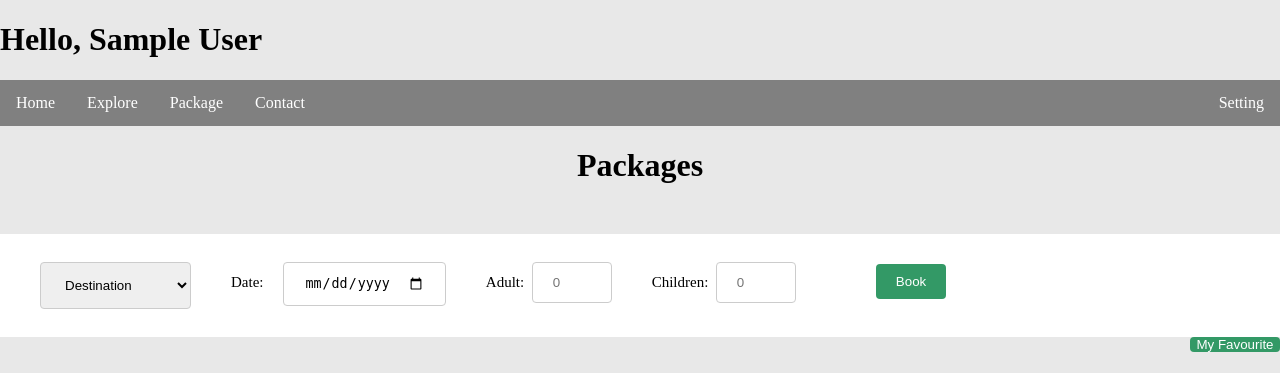
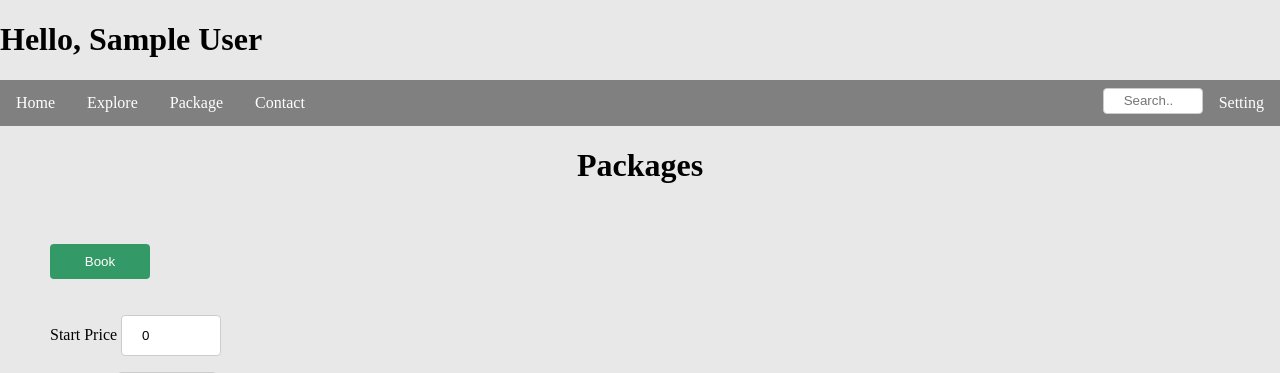
Before and after one commit to uaqillah/Codebuster, a PHP site: page /package.php in a window 1280 px wide. Shown: the top 373 px of the page. Run offline with PHP 8.4, Linux system fonts and the light colour scheme; the visitor is signed in with stand-in values (Sample User, id 1).

Commit message:
Update package.php

```diff
--- a/package.php
+++ b/package.php
@@ -1,7 +1,8 @@
 <?php
 session_start();
+include "db_conn.php";
 
-if (isset($_SESSION['id']) && isset($_SESSION['user_name'])) {
+if (isset($_SESSION['id']) && isset($_SESSION['email'])) {
 
  ?>
 
@@ -10,7 +11,6 @@ if (isset($_SESSION['id']) && isset($_SESSION['user_name'])) {
     <head>
     <meta charset="utf-8">
 <meta name="viewport" content="width=device-width, initial-scale=1">
-	<title>HOME</title>
 
 
      <style>
@@ -179,6 +179,7 @@ color: grey;
   <li><a href="explore.php">Explore</a></li>
   <li><a href="package.php">Package</a></li>
   <li><a href="contact.php">Contact</a></li>
+
   <li style="float:right" class="dropdown">
   <a href="javascript:void(0)" class="dropbtn">Setting</a>
   <div class="dropdown-content">
@@ -186,36 +187,44 @@ color: grey;
   <a href="logout.php">Logout</a>
   </div>
 </li>
+<li style="float: right; ">
+    <form action="search.php" method="GET">
+		<input style="width:100px; height: 10px;" type="text" name="query" placeholder="Search.." />
+	</form>
+  </li>
 </ul>
+
 
 <h1 style="text-align: center;">Packages</h1>
 
 <div class="booking">
-  <div style="margin-left: 30px;">
-                                    <select class="" style="height: 47px;">
-                                        <option selected>Destination</option>
-                                        <option value="1">Sunset Cruise</option>
-                                        <option value="2">Island Hoping</option>
-                                        <option value="3">Mangrove Tour</option>
-                                    </select>
+  </div><form action="book.php">
+  <div style="margin-left: 50px;width: 100px">
+  <input type="submit" value="Book">
+  </div></form>
+
+
 </div>
-                                <div style="font-size:15px; margin-top:30px; margin-right:0px">Date: </div>
-                                <div  style="margin-left:0px;">
- <input type="date" id="date" name="date">
+
+</br>
+
+<form style="float:left; margin-left:50px" action="filter.php" method="GET">
+<div>
+<div>
+<label for="">Start Price</label>
+<input style="width:100px;" type="text" name="start_price" value="<?php if(isset($_GET['start_price'])){echo $_GET['start_price']; }else{echo "0";} ?>">
 </div>
 <div>
-  <label style="font-size:15px" for="adult">Adult:</label>
- <input placeholder="0" style="width: 80px" type="text" id="adult" name="adult">
+<label>End Price</label>
+<input style="width:100px;" type="text" name="end_price" value="<?php if(isset($_GET['end_price'])){echo $_GET['end_price']; }else{echo "250";} ?>">
 </div>
 <div>
-  <label style="font-size:15px" for="children">Children:</label>
- <input placeholder="0" style="width: 80px" type="text" id="children" name="children">
+<button type="submit">Filter</button>
 </div>
-  <div style="margin-left: 50px;">
-  <input action="/package.php" type="submit" value="Book">
 </div>
+</form>
+</br></br></br></br></br></br></br>
 
-</div>
 <form style="float: right;" action="fav.php" method="post" style="width: 30%;">
   <input
 style="float: right;margin-top:0px;width:90px;padding:0px;margin-right:0px;"
@@ -235,7 +244,7 @@ type="submit" name="submit" Value="My Favourite"/>
 <div class="container" style="margin-top: 50px;margin-left:50px;">
   <div style="flex-basis:300px"><img style="width: 100%; height: 100%" src="https://i.pinimg.com/564x/20/e6/70/20e670765ec0793e5ef8e296402430f5.jpg"></div>
   <div style="flex-basis:500px; ">
-  <p style="margin-top: 20px;"><b>Sunset Cruise</b> <br/><br/> Great for travelling couples and honeymooners, it also includes buffet dinner on cruise <br/><br/><br/> <a style="color:white" href="sunset.php">Read more</a></p>
+  <p style="margin-top: 20px;"><b>Sunset Cruise (RM200)</b> <br/><br/> Great for travelling couples and honeymooners, it also includes buffet dinner on cruise <br/><br/><br/> <a style="color:white" href="sunset.php">Read more</a></p>
   </div>
 
 </div>
@@ -243,7 +252,7 @@ type="submit" name="submit" Value="My Favourite"/>
 <div class="container" style="margin-top: 50px;margin-left:50px;">
   <div style="flex-basis:300px"><img style="width: 100%; height: 100%" src="https://www.langkawi-insight.com/langkawi_i00001e.jpg"></div>
   <div style="flex-basis:500px; ">
-  <p style="margin-top: 20px;"><b>Mangrove Tour</b> <br/><br/>
+  <p style="margin-top: 20px;"><b>Mangrove Tour (RM120)</b> <br/><br/>
   Offers some truly unforgettable sights and experiences on this tour while passing through
   winding river, you will observe the wonders of the park's marine ecosystem, its flora and fauna and the natural inhabitants
   <br/><br/><br/> <a style="color:white" href="mangrove.php">Read more</a></p>
@@ -253,7 +262,7 @@ type="submit" name="submit" Value="My Favourite"/>
 <div class="container" style="margin-top: 50px;margin-left:50px;">
   <div style="flex-basis:300px"><img style="width: 100%; height: 100%" src="https://tourslangkawi.com/wp-content/uploads/2021/10/Island-Hopping-Langkawi-04-1-300x300.jpg"></div>
   <div style="flex-basis:500px; ">
-  <p style="margin-top: 20px;"><b>Island Hoping</b> <br/><br/>
+  <p style="margin-top: 20px;"><b>Island Hoping (RM50)</b> <br/><br/>
   Visit Langkawi's popular islands on a boat tour, perfect for nature lovers
     and also witness magnificent eagles
   <br/><br/><br/> <br/><br/><br/> <br/><a style="color:white" href="hoping.php">Read more</a></p>
```
Lines whose indentation alone changed are shown as unchanged.
